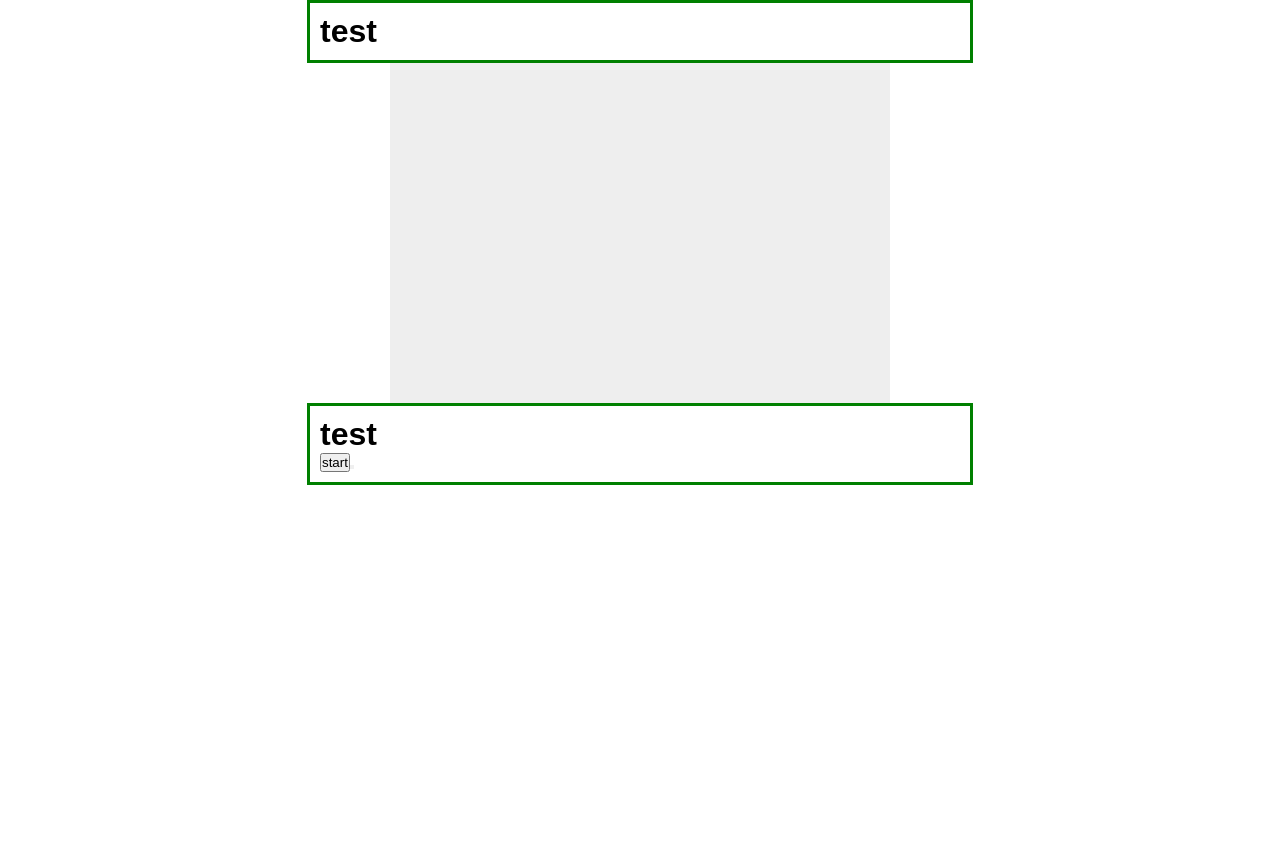
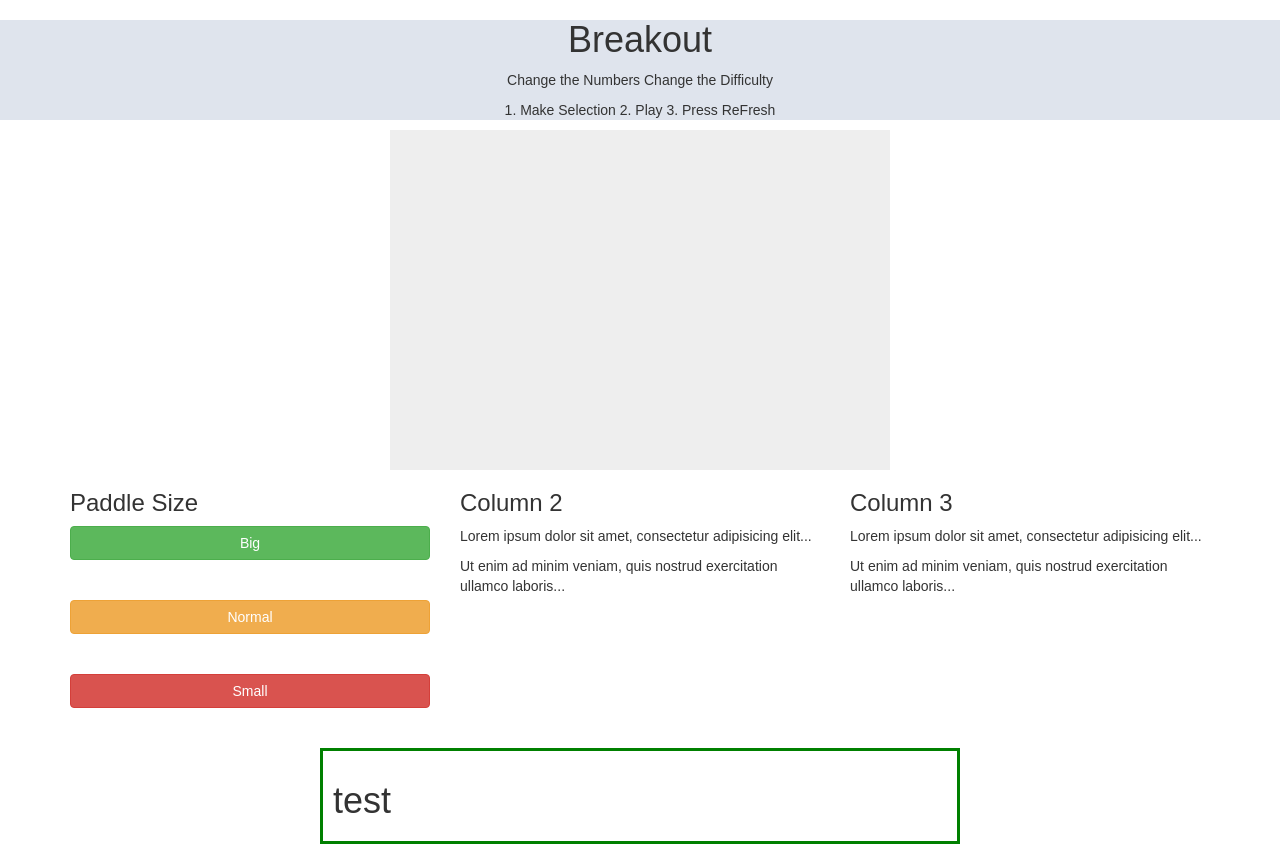
Before and after one commit to sheehyjohn/breakout-01-difficulty, a website built with Parcel: page index.html in a window 1280 px wide. Before the commit the page ends 800 px from the top, so only its background shows below. Built offline with nearby package versions, Linux system fonts and the light colour scheme.

Commit message:
paddle width

```diff
--- a/index.html
+++ b/index.html
@@ -4,21 +4,79 @@
     <meta charset="utf-8" />
     <title>Gamedev Canvas Workshop - lesson 10: finishing up</title>
     <link rel="stylesheet" href="src/styles.css" />
+    <link
+      rel="stylesheet"
+      href="https://maxcdn.bootstrapcdn.com/bootstrap/3.4.1/css/bootstrap.min.css"
+    />
   </head>
   <body>
-      <div class="center">
-          <h1>test</h1>
+    <div class="text-center" style="background-color: #dfe4ed;">
+      <h1>Breakout</h1>
+      <p>Change the Numbers Change the Difficulty</p>
+      <p>1. Make Selection 2. Play 3. Press ReFresh</p>
+    </div>
 
-      </div>
     <canvas id="myCanvas" width="480" height="320"></canvas>
 
+    <div class="container">
+      <div class="row">
+        <div class="col-sm-4">
+          <h3>Paddle Size</h3>
+          <button
+            type="button"
+            onclick="start(175)"
+            class="btn btn-success btn-block"
+          >
+            Big
+          </button>
+          <br /><br />
+          <button
+            type="button"
+            onclick="start(75)"
+            class="btn btn-warning btn-block"
+          >
+            Normal
+          </button>
+          <br /><br />
+          <button
+            type="button"
+            onclick="start(35)"
+            class="btn btn-danger btn-block"
+          >
+            Small
+          </button>
+          <br /><br />
+        </div>
+        <div class="col-sm-4">
+          <h3>Column 2</h3>
+          <p>Lorem ipsum dolor sit amet, consectetur adipisicing elit...</p>
+          <p>
+            Ut enim ad minim veniam, quis nostrud exercitation ullamco
+            laboris...
+          </p>
+        </div>
+        <div class="col-sm-4">
+          <h3>Column 3</h3>
+          <p>Lorem ipsum dolor sit amet, consectetur adipisicing elit...</p>
+          <p>
+            Ut enim ad minim veniam, quis nostrud exercitation ullamco
+            laboris...
+          </p>
+        </div>
+      </div>
+    </div>
 
     <div class="center">
-        <h1>test</h1>
-    <button onclick="start()">start<button>
+      <h1>test</h1>
     </div>
 
     <script>
+      var consoleParametersOnce = true;
+
+      var userSettings = {
+        paddleWidth: 10
+      };
+
       var canvas = document.getElementById("myCanvas");
       var ctx = canvas.getContext("2d");
       var ballRadius = 10;
@@ -53,10 +111,15 @@
       document.addEventListener("keyup", keyUpHandler, false);
       document.addEventListener("mousemove", mouseMoveHandler, false);
 
-      function start(){
+      //function start(paddleWidth) {
+      function start(paddleWidthUser) {
+        //console.log("paddleWidth = " + paddleWidth);
+        console.log(paddleWidthUser);
+        paddleWidth = paddleWidthUser;
+
+        //draw(paddleWidth);
         draw();
       }
-
 
       function keyDownHandler(e) {
         if (e.code == "ArrowRight") {
@@ -149,6 +212,17 @@
         ctx.fillText("Lives: " + lives, canvas.width - 65, 20);
       }
 
+      /*
+            function draw(paddle, blocks, lives, speed) {
+              if (consoleParametersOnce == true) {
+                console.log("paddle = " + paddle);
+                console.log("blocks = " + blocks);
+                console.log("lives = " + lives);
+                console.log("speed = " + speed);
+                consoleParametersOnce = false;
+              }
+      */
+
       function draw() {
         ctx.clearRect(0, 0, canvas.width, canvas.height);
         drawBricks();
@@ -191,8 +265,6 @@
         y += dy;
         requestAnimationFrame(draw);
       }
-
-
     </script>
   </body>
 </html>
```
